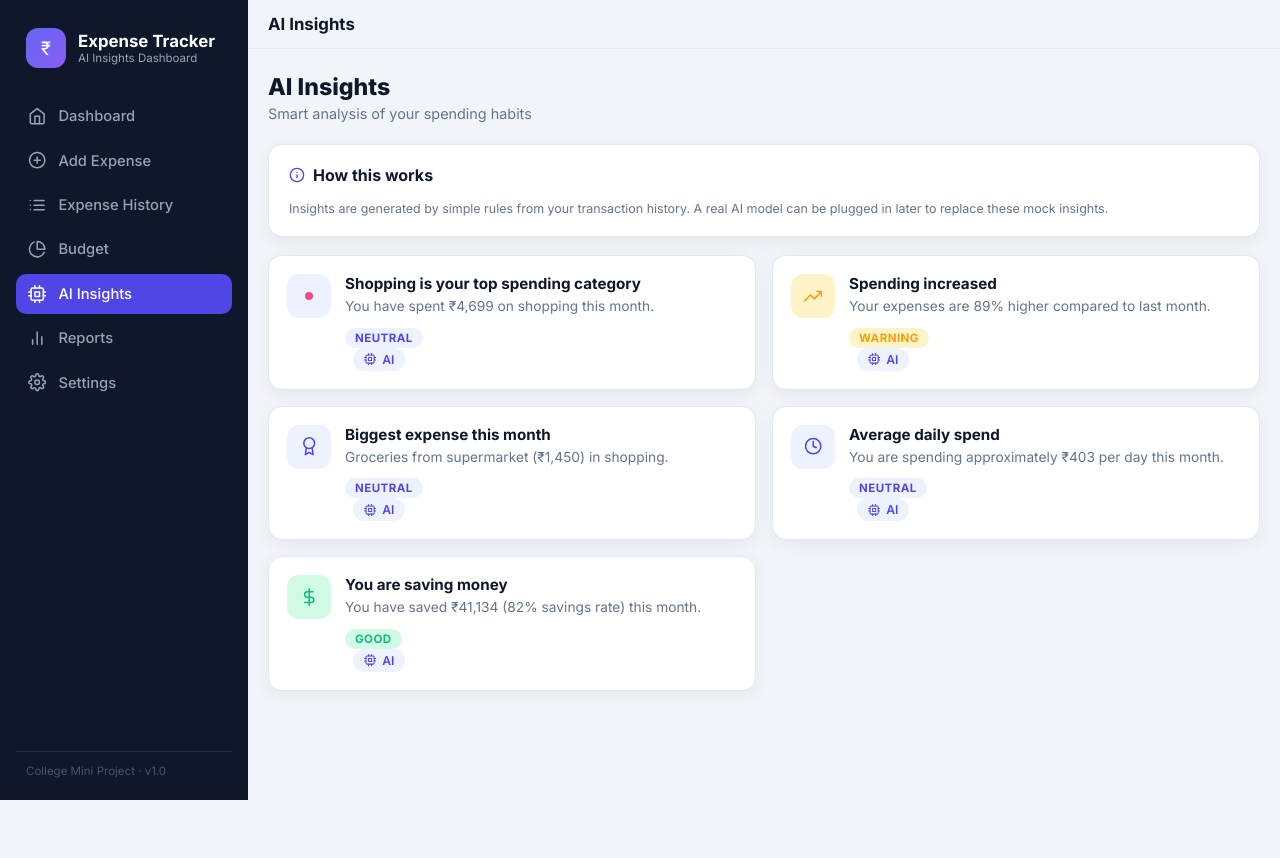
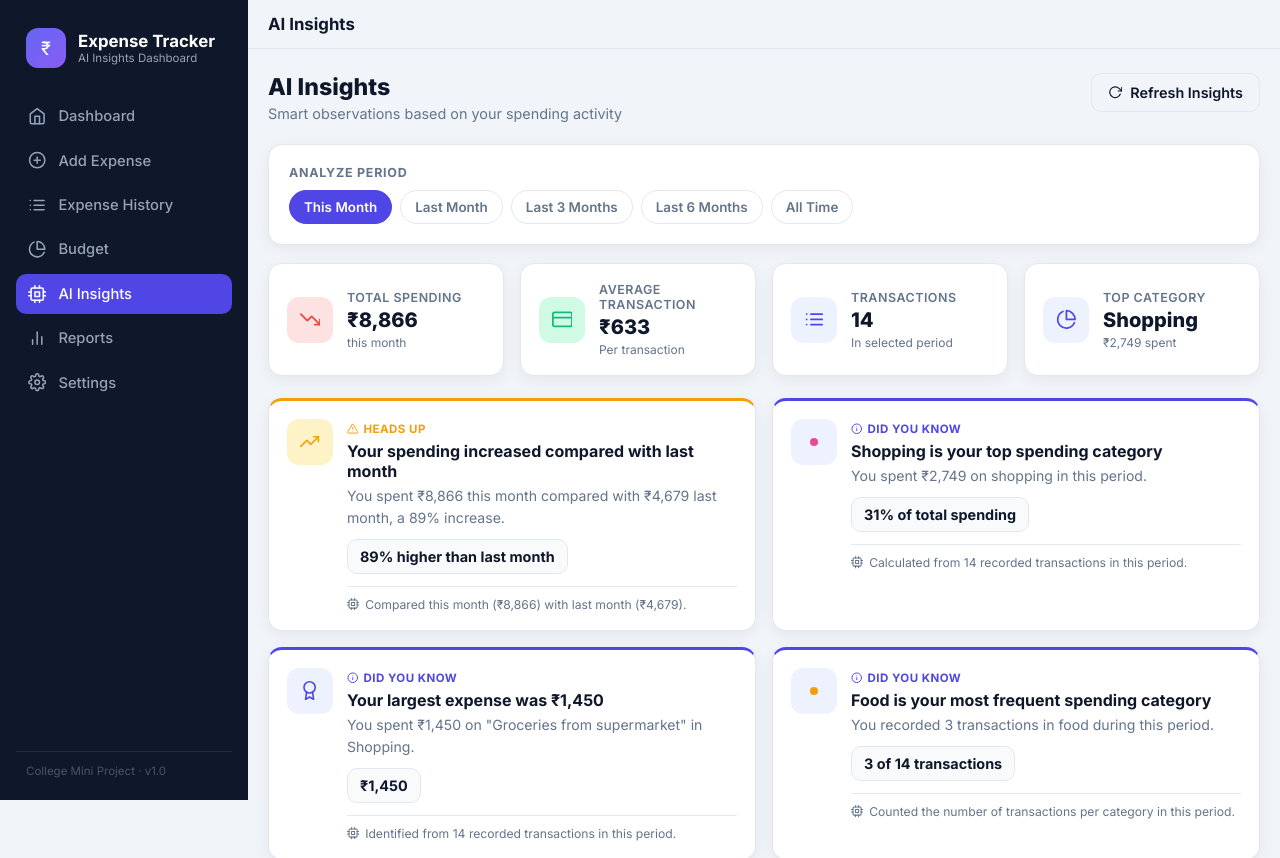
Before and after one commit to yalamareddysharathreddy5-coder/AI-expensive-tracker, a React (Vite) app: page /insights in a window 1280 px wide. Shown: the top 858 px of the page. Before the commit the page ends 800 px from the top, so only its background shows below. Built offline with nearby package versions, Linux system fonts and the light colour scheme.

Commit message:
Build AI insights interface

```diff
--- /dev/null
+++ b/src/components/AIInsightCard.jsx
@@ -0,0 +1,39 @@
+import { FiCheckCircle, FiAlertTriangle, FiInfo, FiCpu } from 'react-icons/fi';
+import InsightIcon from './dashboard/InsightIcon';
+
+const PRIORITY_LABELS = {
+  positive: 'Good news',
+  info: 'Did you know',
+  warning: 'Heads up',
+};
+
+const PRIORITY_ICONS = {
+  positive: FiCheckCircle,
+  info: FiInfo,
+  warning: FiAlertTriangle,
+};
+
+function AIInsightCard({ insight }) {
+  const PriorityIcon = PRIORITY_ICONS[insight.priority] || FiInfo;
+
+  return (
+    <article className={`ai-insight-card priority-${insight.priority}`}>
+      <div className={`ai-insight-icon priority-${insight.priority}`}>
+        <InsightIcon icon={insight.icon} />
+      </div>
+      <div className="ai-insight-content">
+        <div className="ai-insight-priority">
+          <PriorityIcon /> {PRIORITY_LABELS[insight.priority] || insight.priority}
+        </div>
+        <h3 className="ai-insight-title">{insight.title}</h3>
+        <p className="ai-insight-desc">{insight.description}</p>
+        {insight.metric && <div className="ai-insight-metric">{insight.metric}</div>}
+        <div className="ai-insight-source">
+          <FiCpu /> {insight.source}
+        </div>
+      </div>
+    </article>
+  );
+}
+
+export default AIInsightCard;
--- a/src/index.css
+++ b/src/index.css
@@ -1456,6 +1456,170 @@ textarea {
   font-size: 0.8rem;
 }
 
+.timeframe-card {
+  margin-bottom: 18px;
+}
+
+.timeframe-label {
+  font-size: 0.78rem;
+  font-weight: 700;
+  text-transform: uppercase;
+  letter-spacing: 0.06em;
+  color: var(--text-muted);
+  margin-bottom: 10px;
+}
+
+.timeframe-pills {
+  display: flex;
+  flex-wrap: wrap;
+  gap: 8px;
+}
+
+.timeframe-pill {
+  padding: 8px 14px;
+  border: 1px solid var(--border);
+  border-radius: 999px;
+  background: var(--surface);
+  color: var(--text-muted);
+  font-weight: 600;
+  font-size: 0.84rem;
+  transition: border-color 0.15s ease, background 0.15s ease, color 0.15s ease;
+}
+
+.timeframe-pill:hover {
+  border-color: var(--primary);
+  color: var(--primary);
+}
+
+.timeframe-pill.active {
+  border-color: var(--primary);
+  background: var(--primary);
+  color: #fff;
+}
+
+.ai-insights-grid {
+  display: grid;
+  gap: 16px;
+  grid-template-columns: 1fr;
+}
+
+.ai-insight-card {
+  display: flex;
+  gap: 14px;
+  padding: 18px;
+  background: var(--surface);
+  border: 1px solid var(--border);
+  border-radius: var(--radius);
+  box-shadow: var(--shadow);
+  border-top-width: 3px;
+}
+
+.ai-insight-card.priority-warning {
+  border-top-color: var(--amber);
+}
+
+.ai-insight-card.priority-positive {
+  border-top-color: var(--green);
+}
+
+.ai-insight-card.priority-info {
+  border-top-color: var(--primary);
+}
+
+.ai-insight-icon {
+  width: 46px;
+  height: 46px;
+  border-radius: 12px;
+  display: grid;
+  place-items: center;
+  font-size: 1.2rem;
+  flex-shrink: 0;
+  background: var(--primary-soft);
+  color: var(--primary);
+}
+
+.ai-insight-icon.priority-warning {
+  background: var(--amber-soft);
+  color: var(--amber);
+}
+
+.ai-insight-icon.priority-positive {
+  background: var(--green-soft);
+  color: var(--green);
+}
+
+.ai-insight-content {
+  flex: 1;
+  min-width: 0;
+}
+
+.ai-insight-priority {
+  display: inline-flex;
+  align-items: center;
+  gap: 5px;
+  font-size: 0.72rem;
+  font-weight: 700;
+  text-transform: uppercase;
+  letter-spacing: 0.04em;
+  margin-bottom: 5px;
+}
+
+.ai-insight-card.priority-warning .ai-insight-priority {
+  color: var(--amber);
+}
+
+.ai-insight-card.priority-positive .ai-insight-priority {
+  color: var(--green);
+}
+
+.ai-insight-card.priority-info .ai-insight-priority {
+  color: var(--primary);
+}
+
+.ai-insight-title {
+  font-size: 1rem;
+  font-weight: 700;
+  margin-bottom: 4px;
+}
+
+.ai-insight-desc {
+  color: var(--text-muted);
+  font-size: 0.88rem;
+  line-height: 1.55;
+}
+
+.ai-insight-metric {
+  margin-top: 10px;
+  padding: 8px 12px;
+  background: var(--surface-2);
+  border: 1px solid var(--border);
+  border-radius: 10px;
+  font-weight: 700;
+  font-size: 0.9rem;
+  display: inline-block;
+}
+
+.ai-insight-source {
+  margin-top: 12px;
+  padding-top: 10px;
+  border-top: 1px solid var(--border);
+  display: flex;
+  align-items: center;
+  gap: 6px;
+  color: var(--text-muted);
+  font-size: 0.76rem;
+}
+
+.ai-insight-source svg {
+  flex-shrink: 0;
+}
+
+@media (min-width: 1024px) {
+  .ai-insights-grid {
+    grid-template-columns: repeat(2, 1fr);
+  }
+}
+
 @media (min-width: 900px) {
   .sidebar {
     transform: translateX(0);
--- a/src/pages/AIInsights.jsx
+++ b/src/pages/AIInsights.jsx
@@ -1,61 +1,131 @@
-import { FiCpu, FiInfo } from 'react-icons/fi';
-import { buildInsights } from '../utils/insights';
-import InsightIcon from '../components/dashboard/InsightIcon';
+import { useMemo, useState } from 'react';
+import { Link } from 'react-router-dom';
+import {
+  FiRotateCw,
+  FiTrendingDown,
+  FiCreditCard,
+  FiList,
+  FiPieChart,
+  FiPlus,
+} from 'react-icons/fi';
+import StatCard from '../components/common/StatCard';
+import EmptyState from '../components/common/EmptyState';
+import AIInsightCard from '../components/AIInsightCard';
+import { INSIGHT_TIMEFRAMES, generateInsights, generateInsightSummary } from '../utils/aiInsights';
+import { formatCurrency } from '../utils/format';
 import useExpenseContext from '../context/ExpenseContext';
-import EmptyState from '../components/common/EmptyState';
 
 function AIInsights() {
   const { expenses, budget, settings } = useExpenseContext();
-  const insights = buildInsights(expenses, budget, settings.currency, settings.income);
+  const [timeframe, setTimeframe] = useState('thisMonth');
+  const [refreshKey, setRefreshKey] = useState(0);
+
+  const timeframeLabel =
+    INSIGHT_TIMEFRAMES.find((t) => t.key === timeframe)?.label || 'This Month';
+
+  const summary = useMemo(
+    () => generateInsightSummary(expenses, budget, { currency: settings.currency, timeframe }),
+    [expenses, budget, settings.currency, timeframe, refreshKey]
+  );
+
+  const insights = useMemo(
+    () => generateInsights(expenses, budget, { currency: settings.currency, timeframe }),
+    [expenses, budget, settings.currency, timeframe, refreshKey]
+  );
 
   return (
     <div>
       <div className="page-header">
         <div>
           <h1 className="page-title">AI Insights</h1>
-          <p className="page-subtitle">Smart analysis of your spending habits</p>
+          <p className="page-subtitle">Smart observations based on your spending activity</p>
+        </div>
+        <button
+          className="btn btn-outline"
+          onClick={() => setRefreshKey((key) => key + 1)}
+          aria-label="Refresh insights"
+        >
+          <FiRotateCw /> Refresh Insights
+        </button>
+      </div>
+
+      <div className="card timeframe-card">
+        <div className="timeframe-label">Analyze period</div>
+        <div className="timeframe-pills">
+          {INSIGHT_TIMEFRAMES.map((t) => (
+            <button
+              key={t.key}
+              className={`timeframe-pill${timeframe === t.key ? ' active' : ''}`}
+              onClick={() => setTimeframe(t.key)}
+            >
+              {t.label}
+            </button>
+          ))}
         </div>
       </div>
 
-      <div className="card" style={{ marginBottom: 18 }}>
-        <div className="card-header">
-          <div className="card-title">
-            <FiInfo /> How this works
+      {expenses.length === 0 ? (
+        <div className="card">
+          <EmptyState
+            title="No spending data yet"
+            message="Add a few expenses and your AI insights will appear here."
+            action={
+              <Link to="/add" className="btn btn-primary">
+                <FiPlus /> Add Expense
+              </Link>
+            }
+          />
         </div>
-        </div>
-        <p className="hint">
-          Insights are generated by simple rules from your transaction history. A real AI model can
-          be plugged in later to replace these mock insights.
-        </p>
+      ) : (
+        <>
+          <div className="stats-grid">
+            <StatCard
+              icon={<FiTrendingDown />}
+              tone="red"
+              label="Total Spending"
+              value={formatCurrency(summary.total, settings.currency)}
+              hint={timeframeLabel.toLowerCase()}
+            />
+            <StatCard
+              icon={<FiCreditCard />}
+              tone="green"
+              label="Average Transaction"
+              value={formatCurrency(Math.round(summary.average), settings.currency)}
+              hint="Per transaction"
+            />
+            <StatCard
+              icon={<FiList />}
+              label="Transactions"
+              value={summary.count}
+              hint="In selected period"
+            />
+            <StatCard
+              icon={<FiPieChart />}
+              label="Top Category"
+              value={summary.topCategory || 'No spending yet'}
+              hint={
+                summary.topCategory
+                  ? `${formatCurrency(summary.topCategoryAmount, settings.currency)} spent`
+                  : 'In selected period'
+              }
+            />
           </div>
 
           {insights.length === 0 ? (
             <div className="card">
               <EmptyState
-            title="No insights yet"
-            message="Add a few expenses so the app can learn your spending pattern."
+                title="No insights for this period"
+                message="Try a different timeframe or add more expenses."
               />
             </div>
           ) : (
-        <div className="insights-grid">
+            <div className="ai-insights-grid">
               {insights.map((insight) => (
-            <div className="insight-card" key={insight.id}>
-              <div className={`insight-icon ${insight.type}`}>
-                <InsightIcon icon={insight.icon} />
-              </div>
-              <div style={{ flex: 1 }}>
-                <div className="insight-title">{insight.title}</div>
-                <div className="insight-desc">{insight.description}</div>
-                <div className="insight-tag">
-                  <span className={`tag ${insight.type}`}>{insight.type}</span>
-                </div>
-                <span className="chip" style={{ marginLeft: 8 }}>
-                  <FiCpu /> AI
-                </span>
-              </div>
-            </div>
+                <AIInsightCard key={insight.id} insight={insight} />
               ))}
             </div>
+          )}
+        </>
       )}
     </div>
   );
```
Lines whose indentation alone changed are shown as unchanged.
